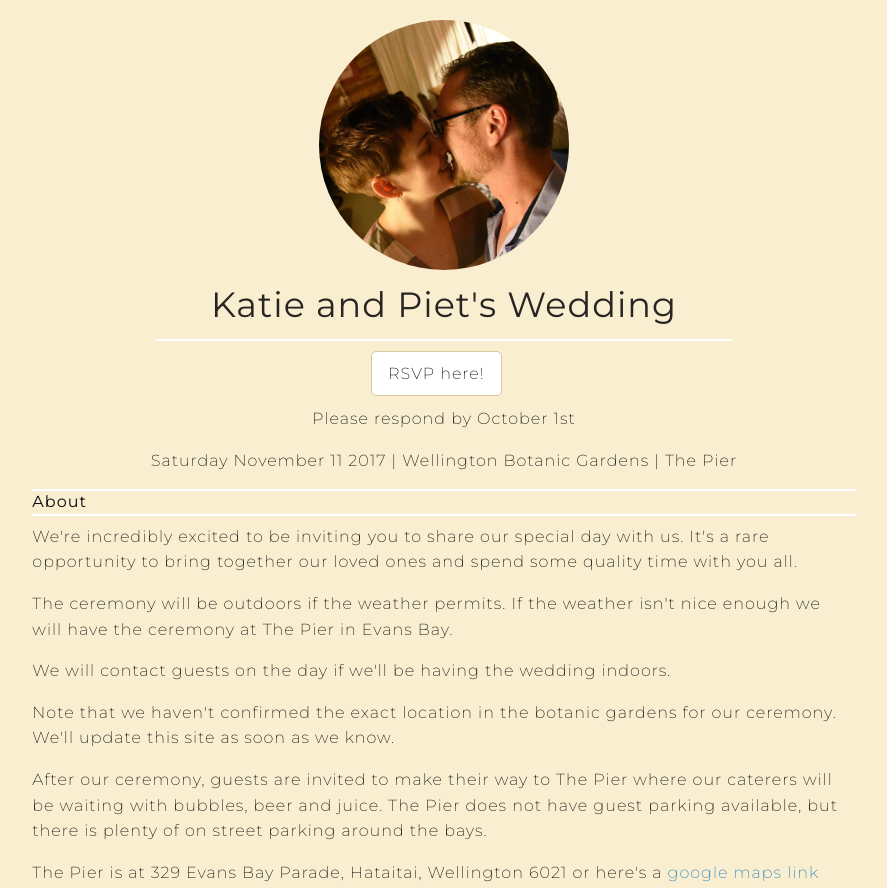
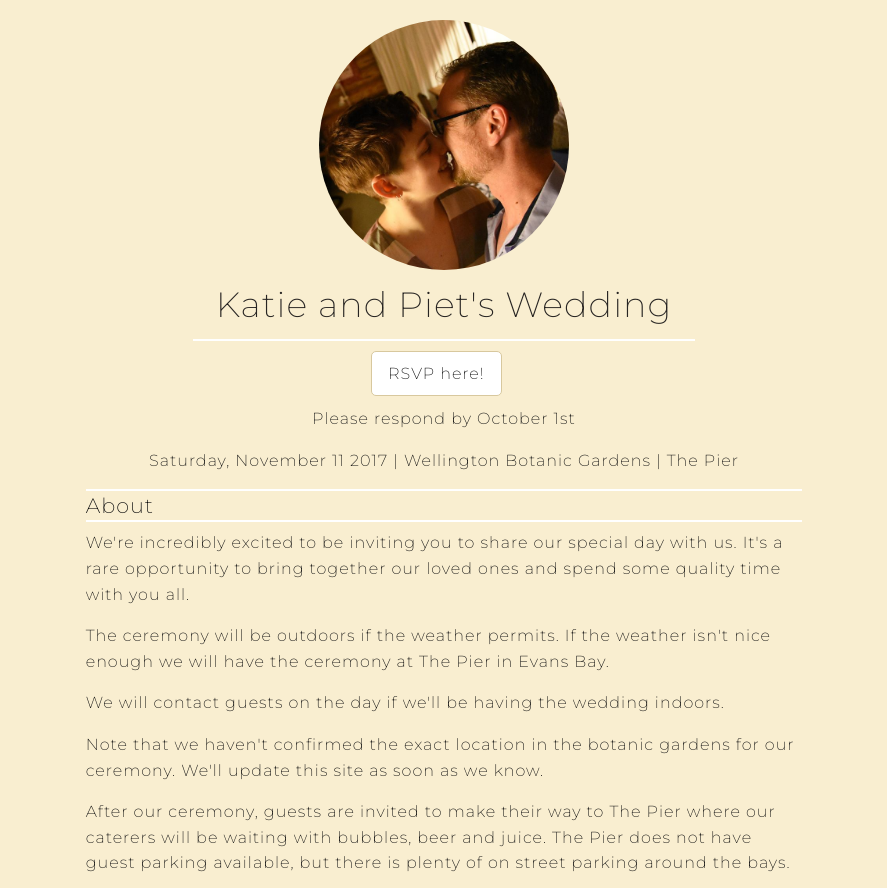
Before and after one commit to pietgeursen/wedding, a website: page index.html in a window 1280 px wide. Shown: the top 888 px of the page, without its empty margins (196-1083 px from the left). Drawn offline with Linux system fonts and the light colour scheme.

Commit message:
final tweaks

```diff
--- a/index.html
+++ b/index.html
@@ -9,7 +9,7 @@
     <link rel="stylesheet" href="css/app.css">
   </head>
   <body>
-    <div class="grid-container small-12 medium-8 medium-centered">
+    <div class="grid-container small-12 medium-8 large-7 medium-centered">
       <div class="grid-x grid-padding-x">
         <div class="small-12 cell">
           <div class="heading_image--container">
@@ -24,7 +24,7 @@
           </div>
         </div>
         <div class="small-12 cell">
-          <p class="text-center">Saturday November 11 2017 |
+          <p class="text-center">Saturday, November 11 2017 |
           Wellington Botanic Gardens |
           The Pier </p>
         </div>
--- a/scss/app.scss
+++ b/scss/app.scss
@@ -73,7 +73,8 @@ body {
 h1, h2, h3 {
   font-size: inherit;
   font-family: "Montserrat", sans-serif;
-  font-weight: 400;
+  font-weight:200;
+  font-size: $global-font-size * 1.3;
   letter-spacing: 1px;
 }
 
```
Also changed, not shown: css/app.css.
